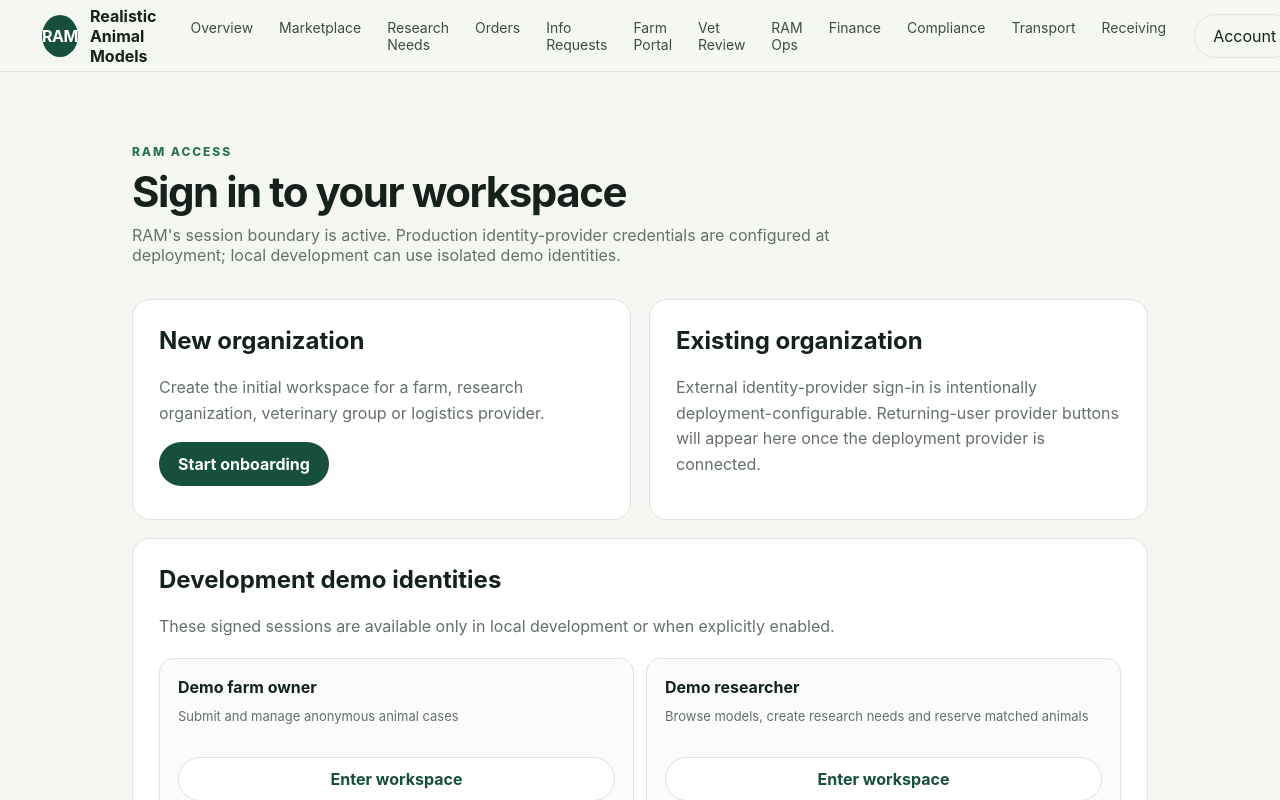
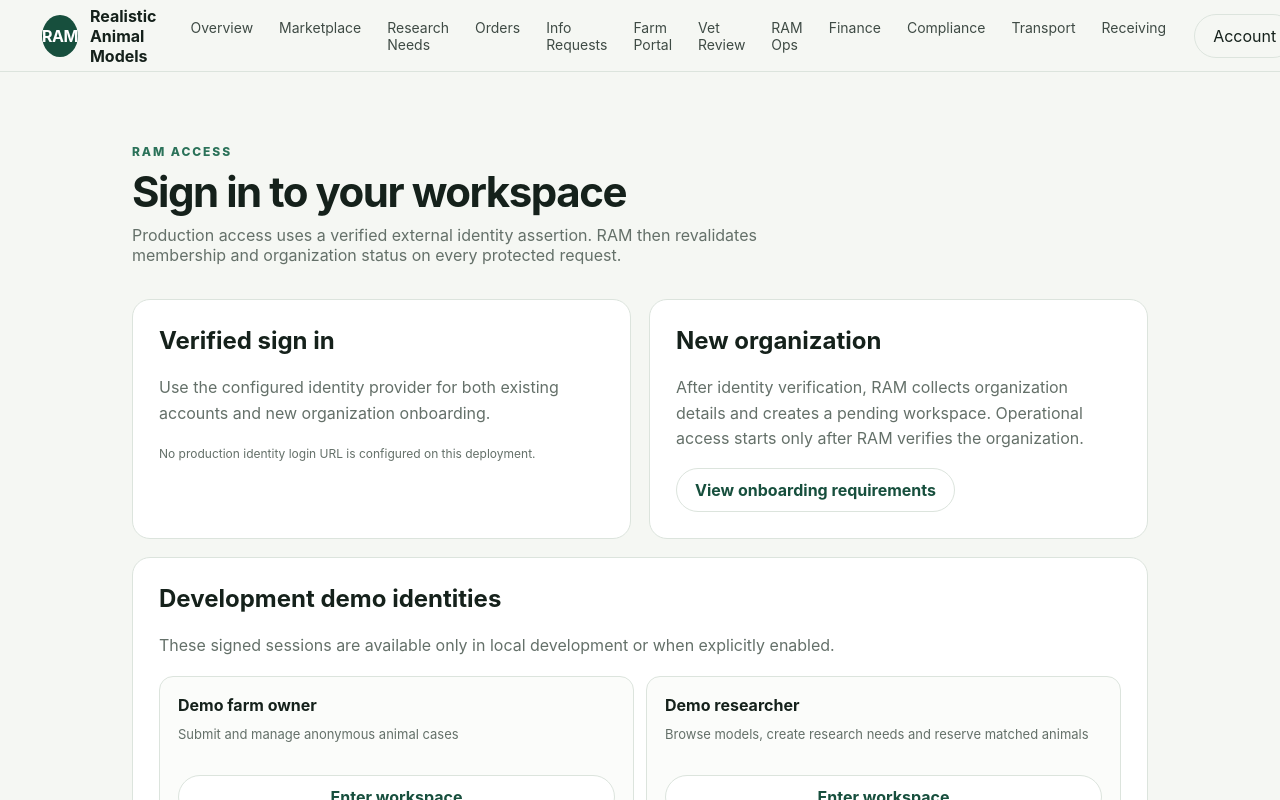
Before and after one commit to neophilism/RAM-Marketplace, a Next.js app: page /signin in a window 1280 px wide. Shown: the top 800 px of the page. Built offline with nearby package versions, Linux system fonts and the light colour scheme.

Commit message:
PR #16: surface configurable verified identity sign-in

```diff
--- a/app/signin/page.tsx
+++ b/app/signin/page.tsx
@@ -1,5 +1,5 @@
-import Link from "next/link";
 import { demoAuthEnabled } from "@/lib/auth/session";
+import { identityBoundaryConfig } from "@/lib/auth/identity-config";
 
 export const dynamic = "force-dynamic";
 
@@ -17,6 +17,7 @@ const demos = [
 
 export default function SignInPage() {
   const demoEnabled = demoAuthEnabled();
+  const identity = identityBoundaryConfig();
 
   return (
     <section className="page narrow">
@@ -25,39 +26,66 @@ export default function SignInPage() {
           <div className="eyebrow">RAM access</div>
           <h1>Sign in to your workspace</h1>
           <p>
-            RAM's session boundary is active. Production identity-provider credentials are
-            configured at deployment; local development can use isolated demo identities.
+            Production access uses a verified external identity assertion. RAM
+            then revalidates membership and organization status on every protected
+            request.
           </p>
         </div>
       </div>
 
       <div className="detailGrid">
         <article className="panel">
-          <h2>New organization</h2>
-          <p>Create the initial workspace for a farm, research organization, veterinary group or logistics provider.</p>
-          <Link className="primaryButton" href="/onboarding">Start onboarding</Link>
+          <h2>Verified sign in</h2>
+          <p>
+            Use the configured identity provider for both existing accounts and
+            new organization onboarding.
+          </p>
+          {identity.loginUrl ? (
+            <a className="primaryButton" href={identity.loginUrl}>
+              Continue with verified identity
+            </a>
+          ) : (
+            <span className="subtle">
+              No production identity login URL is configured on this deployment.
+            </span>
+          )}
         </article>
 
         <article className="panel">
-          <h2>Existing organization</h2>
+          <h2>New organization</h2>
           <p>
-            External identity-provider sign-in is intentionally deployment-configurable.
-            Returning-user provider buttons will appear here once the deployment provider is connected.
+            After identity verification, RAM collects organization details and
+            creates a pending workspace. Operational access starts only after RAM
+            verifies the organization.
           </p>
+          {identity.loginUrl ? (
+            <a className="secondaryButton" href={identity.loginUrl}>
+              Verify identity & start onboarding
+            </a>
+          ) : (
+            <a className="secondaryButton" href="/onboarding">
+              View onboarding requirements
+            </a>
+          )}
         </article>
       </div>
 
       {demoEnabled && (
         <div className="panel">
           <h2>Development demo identities</h2>
-          <p>These signed sessions are available only in local development or when explicitly enabled.</p>
+          <p>
+            These signed sessions are available only in local development or when
+            explicitly enabled.
+          </p>
           <div className="demoGrid">
             {demos.map((demo) => (
               <form action="/api/session/demo" method="post" key={demo.id} className="demoCard">
                 <input type="hidden" name="actor" value={demo.id} />
                 <strong>{demo.label}</strong>
                 <span>{demo.note}</span>
-                <button className="secondaryButton" type="submit">Enter workspace</button>
+                <button className="secondaryButton" type="submit">
+                  Enter workspace
+                </button>
               </form>
             ))}
           </div>
```
